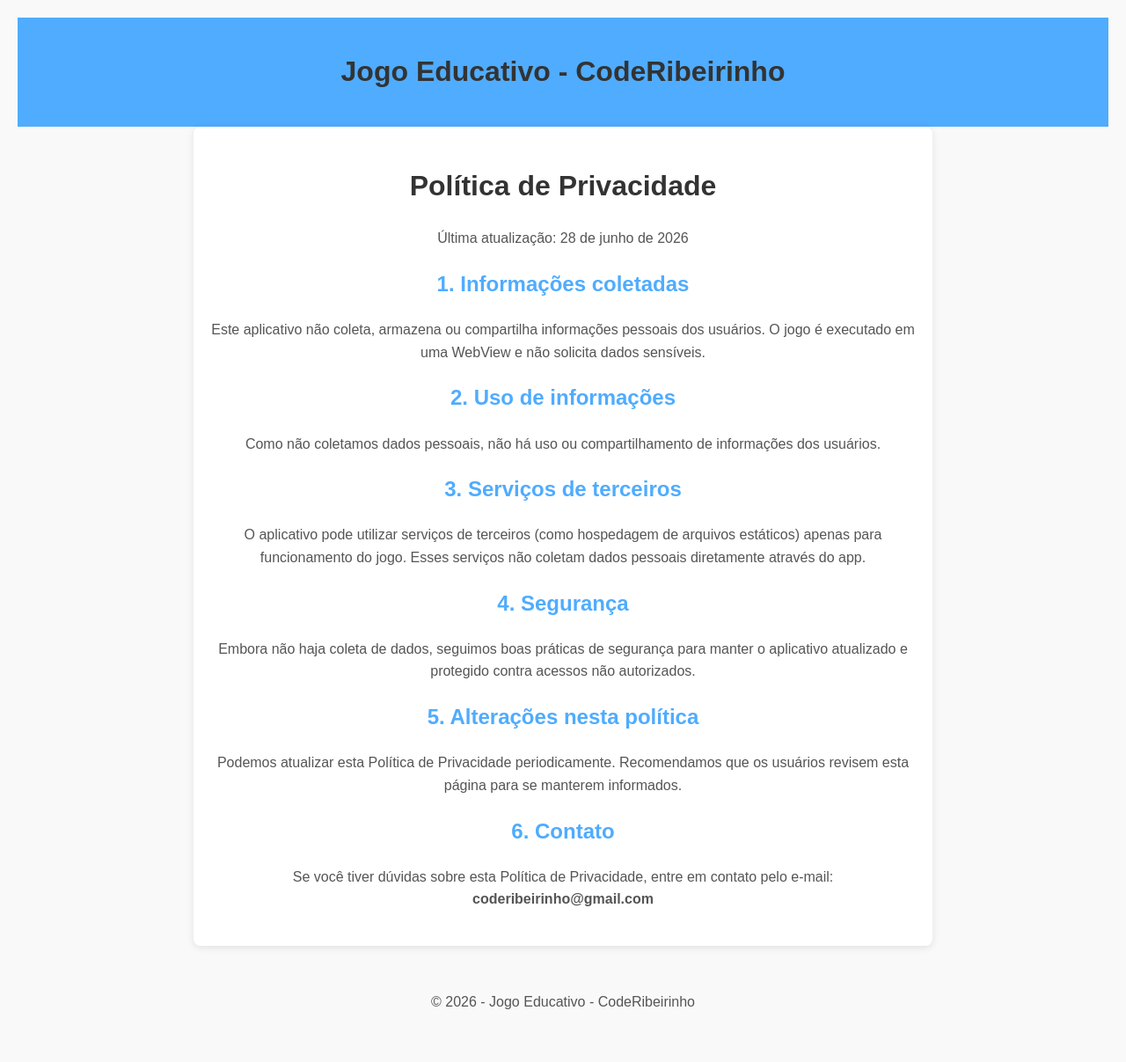
After one commit to Jailsonsalima/jogoeducativo, a Django app: page /privacidade/ in a window 1280 px wide. The commit adds this page. Shown: the whole page at 88% size. Run offline with Django 5.2, Linux system fonts and the light colour scheme.

Commit message:
adicionado politica de privacidade

```diff
--- a/CodeRibeirinho/urls.py
+++ b/CodeRibeirinho/urls.py
@@ -16,7 +16,7 @@ Including another URLconf
 """
 from django.contrib import admin
 from django.urls import path
-from usuarios.views import login_view, logout_view
+from usuarios.views import login_view, logout_view, politica_privacidade
 from jogo.views import jogo_view
 from jogo.views import executar_view
 
@@ -26,4 +26,5 @@ urlpatterns = [
     path('logout/', logout_view, name='logout'),
     path('jogo/', jogo_view, name='jogo'),
     path('jogo/executar/', executar_view, name='executar'),
+    path('privacidade/', politica_privacidade, name='politica_privacidade'),
 ]
--- /dev/null
+++ b/templates/privacidade.html
@@ -0,0 +1,55 @@
+{% extends "base.html" %}
+{% block title %}Política de Privacidade - CodeRibeirinho{% endblock %}
+{% block content %}
+
+
+  <style>
+    body {
+      font-family: Arial, sans-serif;
+      background: #f9f9f9;
+      margin: 0;
+      padding: 20px;
+      line-height: 1.6;
+    }
+    .container {
+      max-width: 800px;
+      margin: auto;
+      background: #fff;
+      padding: 20px;
+      border-radius: 8px;
+      box-shadow: 0 2px 8px rgba(0,0,0,0.1);
+    }
+    h1 {
+      color: #333;
+      text-align: center;
+    }
+    h2 {
+      color: #4facfe;
+    }
+    p {
+      color: #555;
+    }
+  </style>
+
+    <h1>Política de Privacidade</h1>
+    <p>Última atualização: 28 de junho de 2026</p>
+
+    <h2>1. Informações coletadas</h2>
+    <p>Este aplicativo não coleta, armazena ou compartilha informações pessoais dos usuários. O jogo é executado em uma WebView e não solicita dados sensíveis.</p>
+
+    <h2>2. Uso de informações</h2>
+    <p>Como não coletamos dados pessoais, não há uso ou compartilhamento de informações dos usuários.</p>
+
+    <h2>3. Serviços de terceiros</h2>
+    <p>O aplicativo pode utilizar serviços de terceiros (como hospedagem de arquivos estáticos) apenas para funcionamento do jogo. Esses serviços não coletam dados pessoais diretamente através do app.</p>
+
+    <h2>4. Segurança</h2>
+    <p>Embora não haja coleta de dados, seguimos boas práticas de segurança para manter o aplicativo atualizado e protegido contra acessos não autorizados.</p>
+
+    <h2>5. Alterações nesta política</h2>
+    <p>Podemos atualizar esta Política de Privacidade periodicamente. Recomendamos que os usuários revisem esta página para se manterem informados.</p>
+
+    <h2>6. Contato</h2>
+    <p>Se você tiver dúvidas sobre esta Política de Privacidade, entre em contato pelo e-mail: <strong>coderibeirinho@gmail.com</strong></p>
+
+{% endblock %}
--- a/usuarios/templates/usuarios/login.html
+++ b/usuarios/templates/usuarios/login.html
@@ -1,7 +1,7 @@
 {% extends "base.html" %}
 {% block title %}Login - CodeRibeirinho{% endblock %}
 {% block content %}
-    <div class="container">
+
         <h2>Jogo Educativo - CodeRibeirinho</h2>
         <p>Faça seu Login para acessar</p>
 
@@ -12,8 +12,8 @@
 
             <label for="senha">Senha</label>
             <input type="password" id="senha" name="senha" required>
-
+            <a href="{% url 'politica_privacidade' %}" style="text-decoration: none;">Política de privacidade</a>
             <button type="submit">Entrar</button>
         </form>
-    </div>
+
 {% endblock %}
--- a/usuarios/views.py
+++ b/usuarios/views.py
@@ -2,6 +2,10 @@ from django.shortcuts import render, redirect
 from django.contrib.auth import authenticate, login, logout
 from django.contrib.auth.models import User
 from django.contrib import messages
+
+def politica_privacidade(request):
+    return render(request, 'privacidade.html')
+
 
 def login_view(request):
     if request.method == "POST":
```
